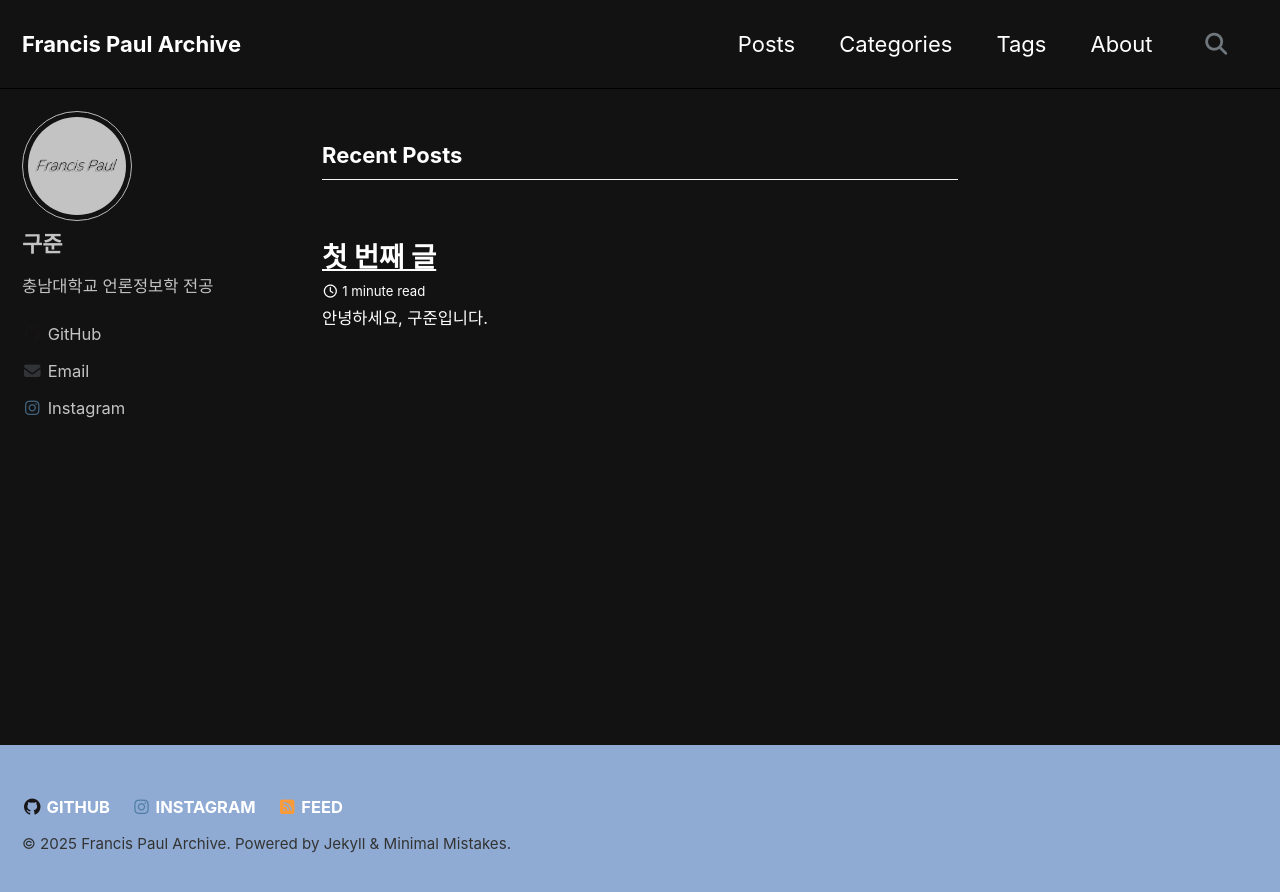
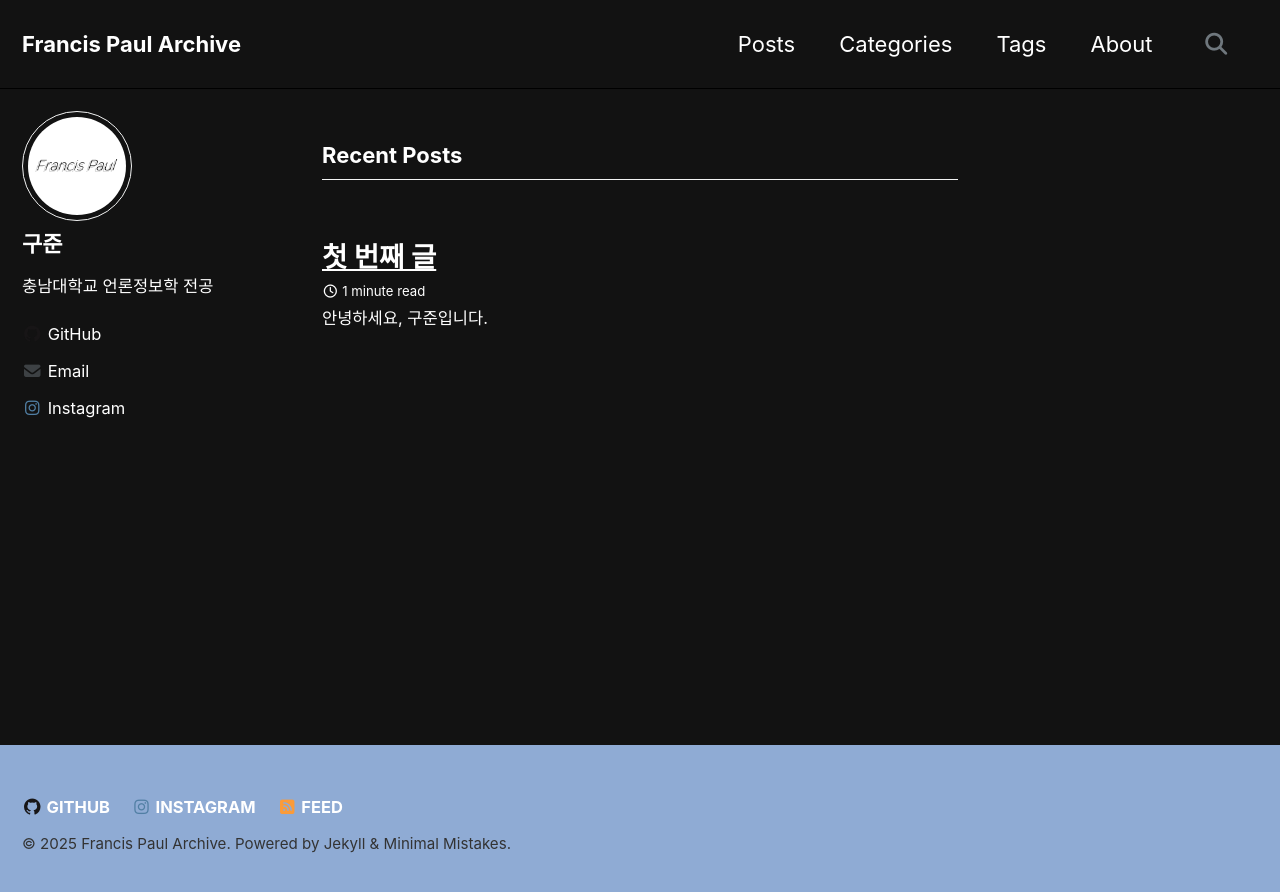
Before and after one commit to Francis-Paul-0109/Francis-Paul-0109.github.io, a Jekyll site: the page built from index.html, in a window 1280 px wide. Shown: the top 892 px of the page. Built offline with Jekyll 4.4.1, drawn with Linux system fonts in a browser that asks for light colours; cached includes are drawn as plain includes; the list of posts is cut into pages by our own code.

Commit message:
Update _sidebar.scss

```diff
--- a/_sass/minimal-mistakes/_sidebar.scss
+++ b/_sass/minimal-mistakes/_sidebar.scss
@@ -19,12 +19,12 @@
   @include breakpoint($large) {
     float: inline-start;
     width: calc(#{$right-sidebar-width-narrow} - 1em);
-    opacity: 0.75;
+    opacity: 1;
     -webkit-transition: opacity 0.2s ease-in-out;
     transition: opacity 0.2s ease-in-out;
 
     &:hover {
-      opacity: 1;
+      opacity: 0.75;
     }
 
     &.sticky {
```
